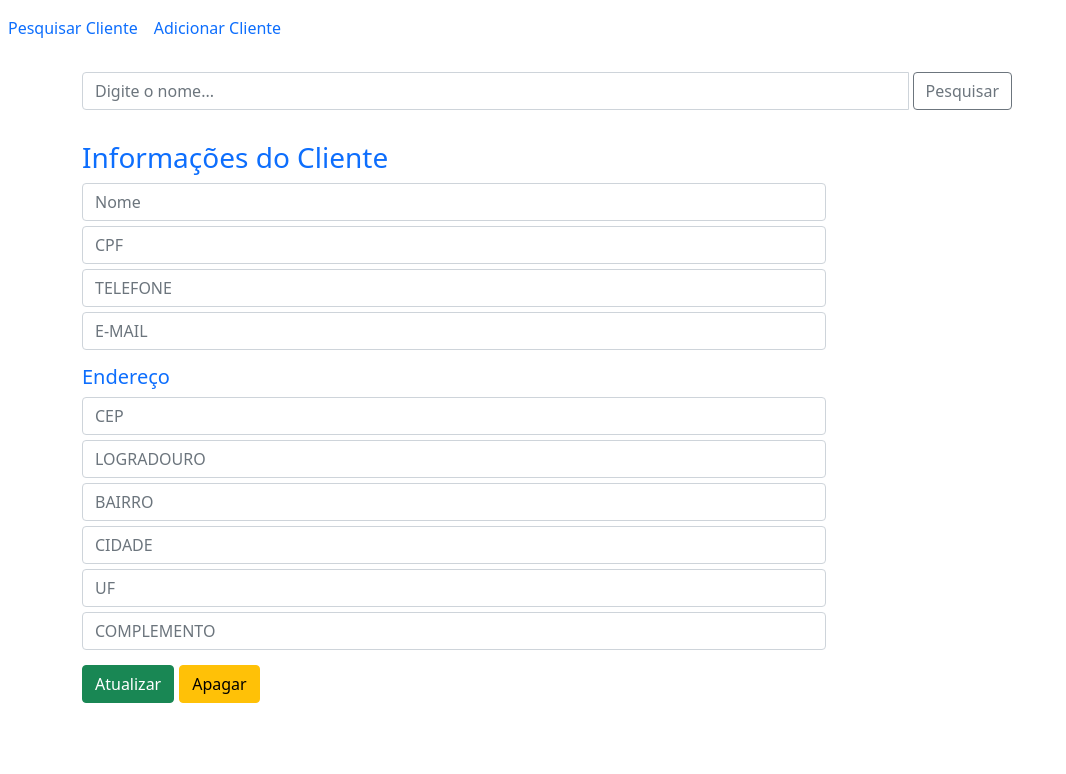
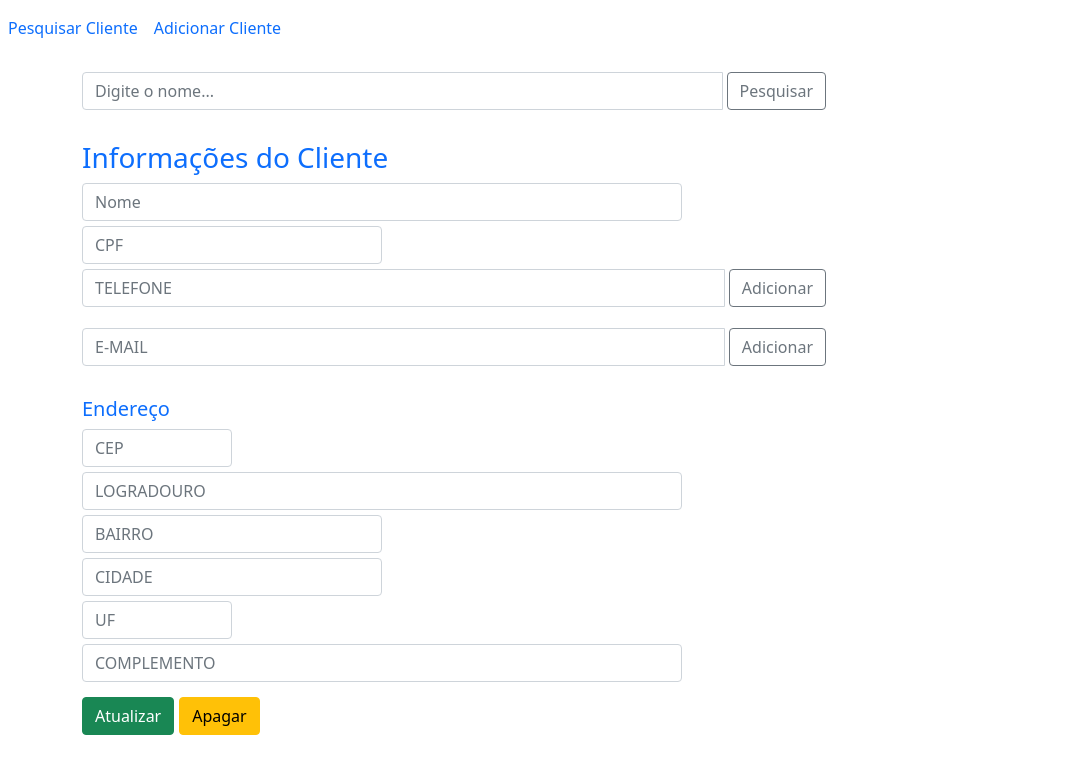
Before and after one commit to juniorots/avaliacao-front, a React (Create React App) app: page /clientes in a window 1280 px wide. Shown: the top 774 px of the page, without its empty margins (0-1066 px from the left). Built offline with nearby package versions, Linux system fonts and the light colour scheme; the HTML template or start-up script is replaced by a standard one.

Commit message:
Commit Front Avaliacao

```diff
--- a/src/components/add-cliente.js
+++ b/src/components/add-cliente.js
@@ -1,5 +1,5 @@
 import React, { Component } from "react";
-import { StyleSheet } from "react-native";
+import { Text } from "react-native";
 import Alert from "react-bootstrap/Alert";
 import ClienteService from "../services/avaliacao.service";
 
@@ -74,6 +74,7 @@ export default class AddCliente extends Component {
                         </Alert.Link>
                     </Alert>
                 ) : (
+                    <div className="col-md-8">
                     <div style={styleContainer}>
                         <h3 style={styleTitulo}>Preencha os dados</h3>
                         <input
@@ -83,14 +84,13 @@ export default class AddCliente extends Component {
                             id="nomeCliente"
                             placeHolder="Nome"
                             required
-                            size="20"
                             value={nomeCliente}
                             onChange={value => this.onChangeHandler("nomeCliente", value)}
                         />
                         <input
                             type="text"
                             className="form-control"
-                            style={styleInput}
+                            style={styleMediumInput}
                             id="cpf"
                             placeHolder="CPF"
                             required
@@ -98,33 +98,53 @@ export default class AddCliente extends Component {
                             onChange={value => this.onChangeHandler("nomeCliente", value)}
                         />
 
+                        <div className="input-group mb-3">
                             <input
                                 type="text"
                                 className="form-control"
-                            style={styleInput}
+                                style={styleShortInput}
                                 id="telefone"
                                 placeHolder="TELEFONE"
                                 required
                                 value={telefone}
                                 onChange={value => this.onChangeHandler("telefone", value)}
                             />
+                            <div className="input-group-append">
+                                <button
+                                    className="btn btn-outline-secondary"
+                                    type="button"
+                                    onClick="{this.addTelefone}">
+                                        Adicionar
+                                </button>
+                                </div>
+                        </div>
 
+                        <div className="input-group mb-3">
                             <input
                                 type="text"
                                 className="form-control"
-                            style={styleInput}
+                                style={styleMediumInput}
                                 id="email"
                                 placeHolder="E-MAIL"
                                 required
                                 value={email}
                                 onChange={value => this.onChangeHandler("email", value)}
                             />
+                            <div className="input-group-append">
+                                <button
+                                    className="btn btn-outline-secondary"
+                                    type="button"
+                                    onClick="{this.addEmail}">
+                                        Adicionar
+                                </button>
+                                </div>
+                        </div>
 
                         <h5 style={styleTitulo}>Endereço</h5>
                         <input
                             type="text"
                             className="form-control"
-                            style={styleInput}
+                            style={styleShortInput}
                             id="cep"
                             placeHolder="CEP"
                             required
@@ -144,7 +164,7 @@ export default class AddCliente extends Component {
                         <input
                             type="text"
                             className="form-control"
-                            style={styleInput}
+                            style={styleMediumInput}
                             id="bairro"
                             placeHolder="BAIRRO"
                             required
@@ -154,7 +174,7 @@ export default class AddCliente extends Component {
                         <input
                             type="text"
                             className="form-control"
-                            style={styleInput}
+                            style={styleMediumInput}
                             id="cidade"
                             placeHolder="CIDADE"
                             required
@@ -164,7 +184,7 @@ export default class AddCliente extends Component {
                         <input
                             type="text"
                             className="form-control"
-                            style={styleInput}
+                            style={styleShortInput}
                             id="uf"
                             placeHolder="UF"
                             required
@@ -185,6 +205,7 @@ export default class AddCliente extends Component {
                             Cadastrar
                         </button>
                     </div>
+                    </div>
                 )}
             </div>
         );
@@ -197,7 +218,20 @@ const styleContainer = {
 const styleInput = {
     marginBottom: 5,
     marginleft: 5,
-    marginRight: 5
+    marginRight: 5,
+    width: 600
+}
+const styleMediumInput = {
+    marginBottom: 5,
+    marginleft: 5,
+    marginRight: 5,
+    width: 300
+}
+const styleShortInput = {
+    marginBottom: 5,
+    marginleft: 5,
+    marginRight: 5,
+    width: 150
 }
 const styleTitulo = {
     paddingTop: 10,
--- a/src/components/main-cliente.js
+++ b/src/components/main-cliente.js
@@ -83,7 +83,7 @@ export default class MainCliente extends Component {
             nomePesquisa, cpf, searchEvent, endereco, telefone, email } = this.state;
         return(
             <div className="list_row">
-                <div className="col-md-10">
+                <div className="col-md-8">
                     <div className="input-group mb-3">
                         <input
                             type="text"
@@ -120,7 +120,7 @@ export default class MainCliente extends Component {
                             <input
                                 type="text"
                                 className="form-control"
-                                style={styleInput}
+                                style={styleMediumInput}
                                 id="cpf"
                                 placeHolder="CPF"
                                 required
@@ -128,33 +128,53 @@ export default class MainCliente extends Component {
                                 onChange={value => this.onChangeHandler("nomeCliente", value)}
                             />
 
+                            <div className="input-group mb-3">
                                 <input
                                     type="text"
                                     className="form-control"
-                                style={styleInput}
+                                    style={styleShortInput}
                                     id="telefone"
                                     placeHolder="TELEFONE"
                                     required
                                     value={telefone}
                                     onChange={value => this.onChangeHandler("telefone", value)}
                                 />
+                                <div className="input-group-append">
+                                    <button
+                                        className="btn btn-outline-secondary"
+                                        type="button"
+                                        onClick="{this.addTelefone}">
+                                            Adicionar
+                                    </button>
+                                 </div>
+                            </div>
 
+                            <div className="input-group mb-3">
                                 <input
                                     type="text"
                                     className="form-control"
-                                style={styleInput}
+                                    style={styleMediumInput}
                                     id="email"
                                     placeHolder="E-MAIL"
                                     required
                                     value={email}
                                     onChange={value => this.onChangeHandler("email", value)}
                                 />
+                                <div className="input-group-append">
+                                    <button
+                                        className="btn btn-outline-secondary"
+                                        type="button"
+                                        onClick="{this.addEmail}">
+                                            Adicionar
+                                    </button>
+                                 </div>
+                            </div>
 
                             <h5 style={styleTitulo}>Endereço</h5>
                             <input
                                 type="text"
                                 className="form-control"
-                                style={styleInput}
+                                style={styleShortInput}
                                 id="cep"
                                 placeHolder="CEP"
                                 required
@@ -174,7 +194,7 @@ export default class MainCliente extends Component {
                             <input
                                 type="text"
                                 className="form-control"
-                                style={styleInput}
+                                style={styleMediumInput}
                                 id="bairro"
                                 placeHolder="BAIRRO"
                                 required
@@ -184,7 +204,7 @@ export default class MainCliente extends Component {
                             <input
                                 type="text"
                                 className="form-control"
-                                style={styleInput}
+                                style={styleMediumInput}
                                 id="cidade"
                                 placeHolder="CIDADE"
                                 required
@@ -194,7 +214,7 @@ export default class MainCliente extends Component {
                             <input
                                 type="text"
                                 className="form-control"
-                                style={styleInput}
+                                style={styleShortInput}
                                 id="uf"
                                 placeHolder="UF"
                                 required
@@ -227,7 +247,7 @@ export default class MainCliente extends Component {
                         (searchEvent &&
                             <div>
                                 <br />
-                                <p>Cliente não localizado :-(</p>
+                                <p style={styleTitulo}>Cliente não localizado :-(</p>
                             </div>
                         )
                     )}
@@ -240,7 +260,20 @@ export default class MainCliente extends Component {
 
 const styleInput = {
     marginRight: 5,
-    marginBottom: 5
+    marginBottom: 5,
+    width: 600
+}
+const styleMediumInput = {
+    marginBottom: 5,
+    marginleft: 5,
+    marginRight: 5,
+    width: 300
+}
+const styleShortInput = {
+    marginBottom: 5,
+    marginleft: 5,
+    marginRight: 5,
+    width: 150
 }
 const styleTitulo = {
     paddingTop: 10,
```
Lines whose indentation alone changed are shown as unchanged.
